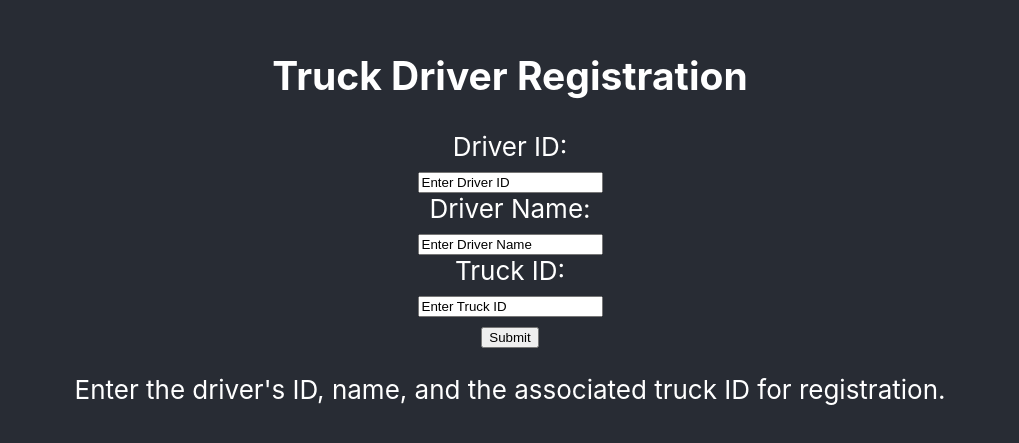
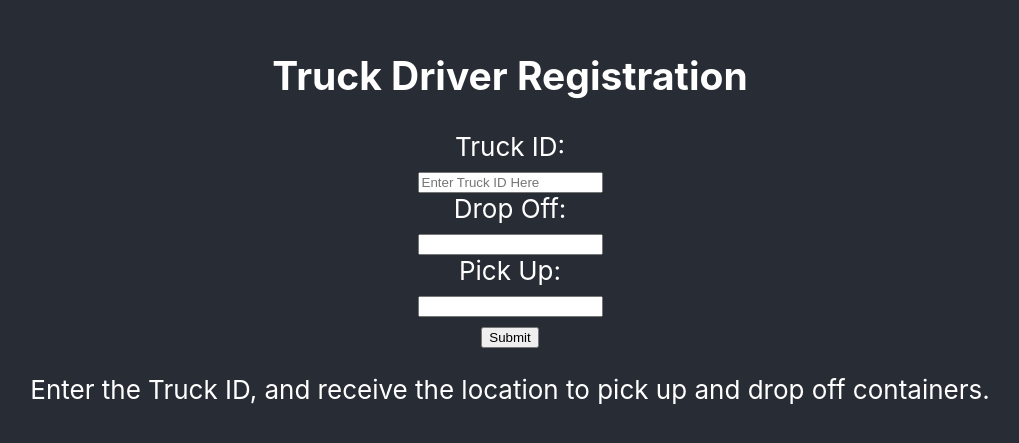
Before and after one commit to Chabs64/COP4710Project, a React (Create React App) app: page /TruckDriverRegistration in a window 1280 px wide. Shown: the part 175-618 px from the top of the page, without its empty margins (130-1149 px from the left). Built offline with nearby package versions, Linux system fonts and the light colour scheme.

Commit message:
preped truck driver registration

```diff
--- a/src/pages/TruckDriverRegistration.js
+++ b/src/pages/TruckDriverRegistration.js
@@ -1,40 +1,79 @@
+import React, { useState } from 'react';
+
 export default function TruckDriverRegistration() {
+
+    const [TruckID, setTruckID] = useState('');
+    const [pickUP, setpickUP] = useState('');
+    const [dropOff, setdropOff] = useState('');
+
+      const handleSubmit = async (e) => {
+        e.preventDefault();
+
+        try {
+          const response = await fetch('http://localhost:4000/api/getTruckAndContanier', {
+            method: 'POST',
+            headers: {
+              'Content-Type': 'application/json',
+            },
+            body: JSON.stringify({
+              truckID: TruckID,
+            }),
+          });
+
+          if (!response.ok) {
+            throw new Error('Error getting truck info');
+          }
+
+          // Handle success if needed
+        } catch (error) {
+          // Handle error
+          console.error('Error:', error.message);
+        }
+      };
+
+
     return(
         <>
             <>
               <h2>Truck Driver Registration</h2>
-              <form action="RegisterDriverAPI.js" method="GET" name="TruckDriverRegistration">
-                <label htmlFor="DriverID">Driver ID:</label>
-                <br />
-                <input
-                  type="text"
-                  id="DriverID"
-                  name="DriverID"
-                  defaultValue="Enter Driver ID"
-                />
-                <br />
-                <label htmlFor="DriverName">Driver Name:</label>
-                <br />
-                <input
-                  type="text"
-                  id="DriverName"
-                  name="DriverName"
-                  defaultValue="Enter Driver Name"
-                />
-                <br />
+              <form onSubmit={handleSubmit}>
                 <label htmlFor="TruckID">Truck ID:</label>
                 <br />
                 <input
                   type="text"
                   id="TruckID"
                   name="TruckID"
-                  defaultValue="Enter Truck ID"
+                  value={TruckID}
+                            onChange={(e) => setTruckID(e.target.value)}
+                            placeholder="Enter Truck ID Here"
+                />
+                <br />
+                <label htmlFor="dropOff">Drop Off:</label>
+                <br />
+                <input
+                  type="text"
+                  id="dropOff"
+                  name="dropOff"
+                  value={dropOff}
+                            onChange={(e) => setdropOff(e.target.value)}
+                            placeholder=""
+                />
+                <br />
+                <label htmlFor="pickUP">Pick Up:</label>
+                <br />
+                <input
+                  type="text"
+                  id="pickUP"
+                  name="pickUP"
+                  value={pickUP}
+                            onChange={(e) => setpickUP(e.target.value)}
+                            placeholder=""
                 />
                 <br />
                 <input type="submit" defaultValue="Submit" />
               </form>
               <p>
-                Enter the driver's ID, name, and the associated truck ID for registration.
+                Enter the Truck ID, and receive the location to pick up and drop off containers.
               </p>
             </>
         </>
```
